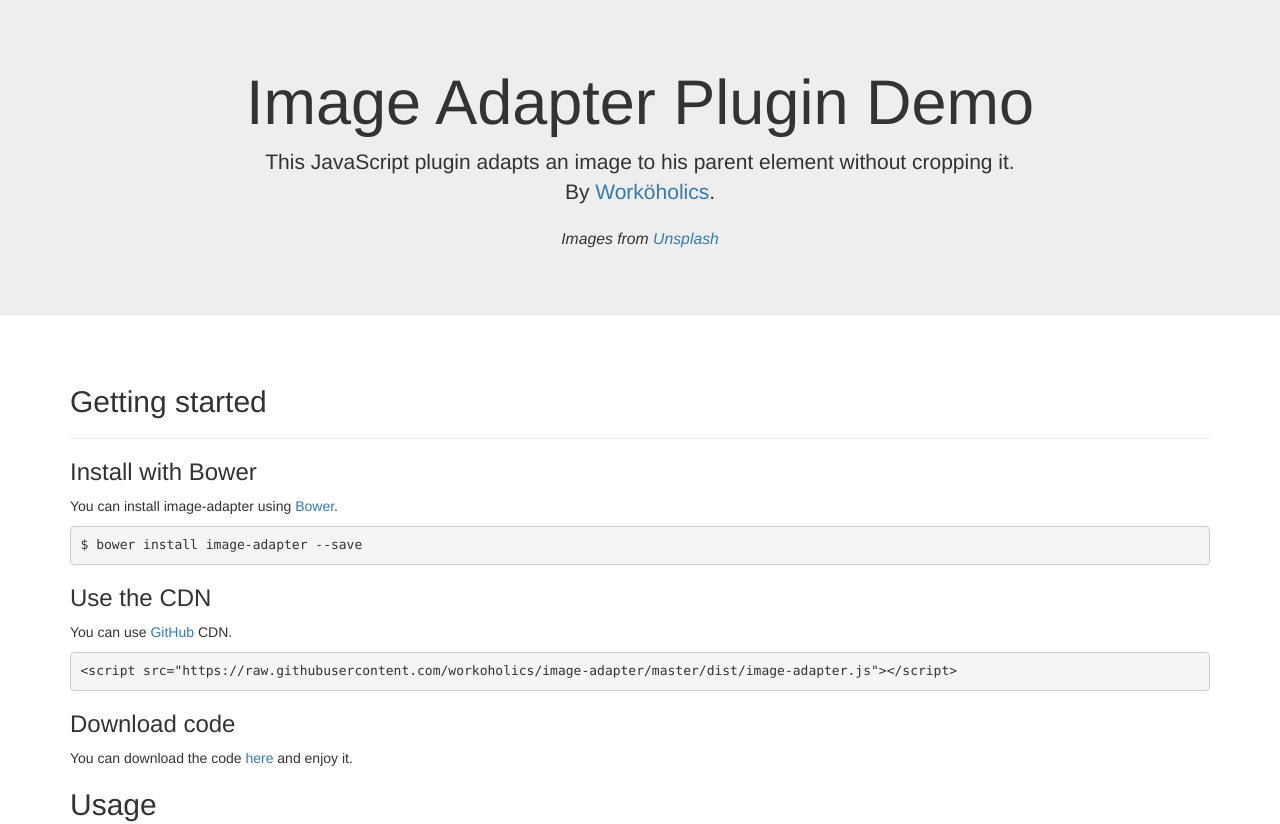
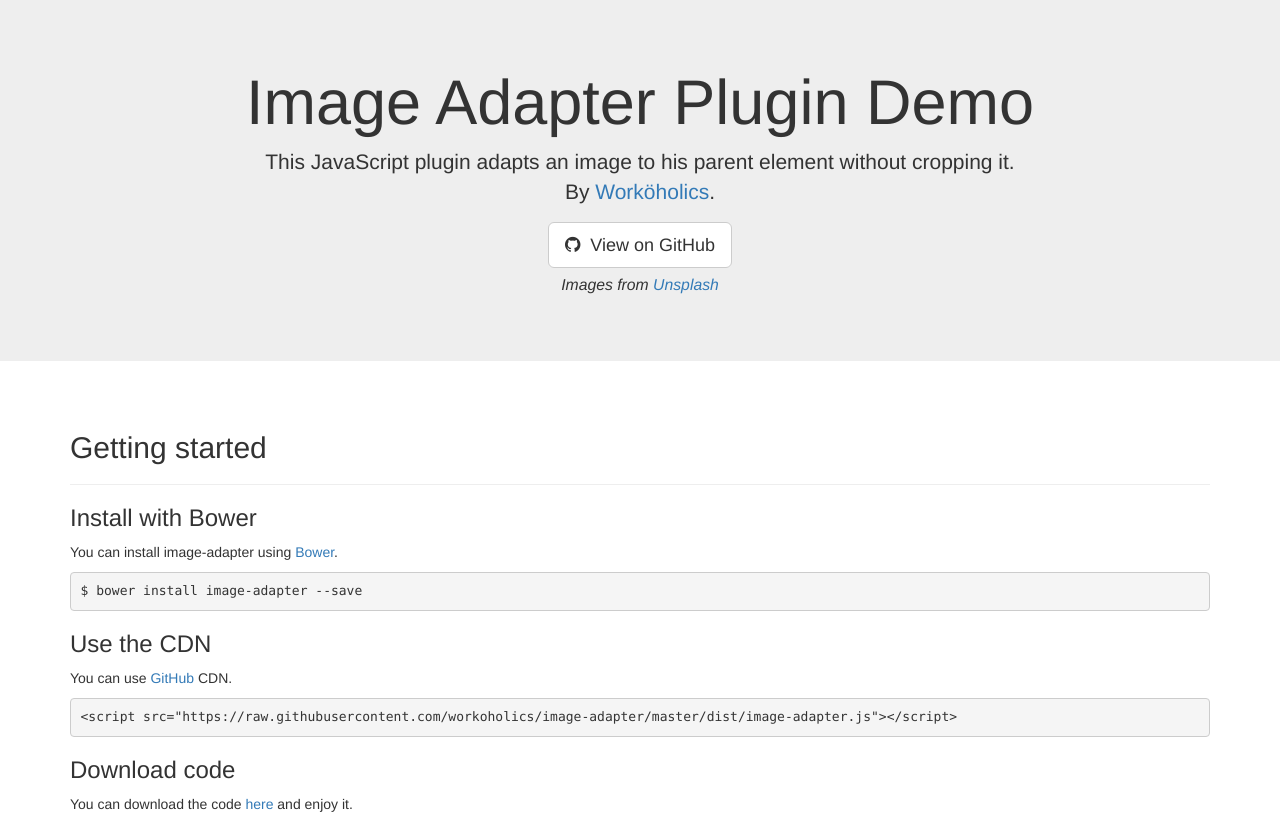
Before and after one commit to workoholics/image-adapter, a website: page index.html in a window 1280 px wide. Shown: the top 824 px of the page. Drawn offline with nearby package versions, Linux system fonts and the light colour scheme.

Commit message:
Index page changes

```diff
--- a/demo/css/main.css
+++ b/demo/css/main.css
@@ -41,6 +41,11 @@ small
 	font-size: 75%;
 }
 
+.btn span.fa
+{
+	padding: 0 10px 0 0;
+}
+
 @media screen and (max-width: 768px){
 .horizontal-element
 {
--- a/index.html
+++ b/index.html
@@ -8,6 +8,7 @@
         <![endif]-->
         <!-- Latest compiled and minified CSS -->
         <link rel="stylesheet" href="https://maxcdn.bootstrapcdn.com/bootstrap/3.3.2/css/bootstrap.min.css">
+        <link rel="stylesheet" href="https://maxcdn.bootstrapcdn.com/font-awesome/4.3.0/css/font-awesome.min.css">
         <link rel="stylesheet" href="demo/css/main.css">
     </head>
     <body>
@@ -16,7 +17,16 @@
                 <div class="container">
                     <h1 class="text-center">Image Adapter Plugin Demo</h1>
                     <p class="text-center">This JavaScript plugin adapts an image to his parent element without cropping it.<br/>By <a target="_blank" href="http://www.workoholics.es">Worköholics</a>.</p>
-                    <p class="text-center"><small><i>Images from <a target="_blank" href="https://unsplash.com/">Unsplash</a></i></small></p>
+
+                    <div class="text-center">
+                    	<a target="_blank" href="https://github.com/workoholics/image-adapter" class="btn btn-default btn-lg"><span class="fa fa-github"></span>View on GitHub</a>
+                    </div>
+
+
+
+                    <p class="text-center">
+                    	<small><i>Images from <a target="_blank" href="https://unsplash.com/">Unsplash</a></i></small>
+                    </p>
                 </div>
             </div>
         </header>
```
Also changed, not shown: demo/index.html (+5 -0 lines).
